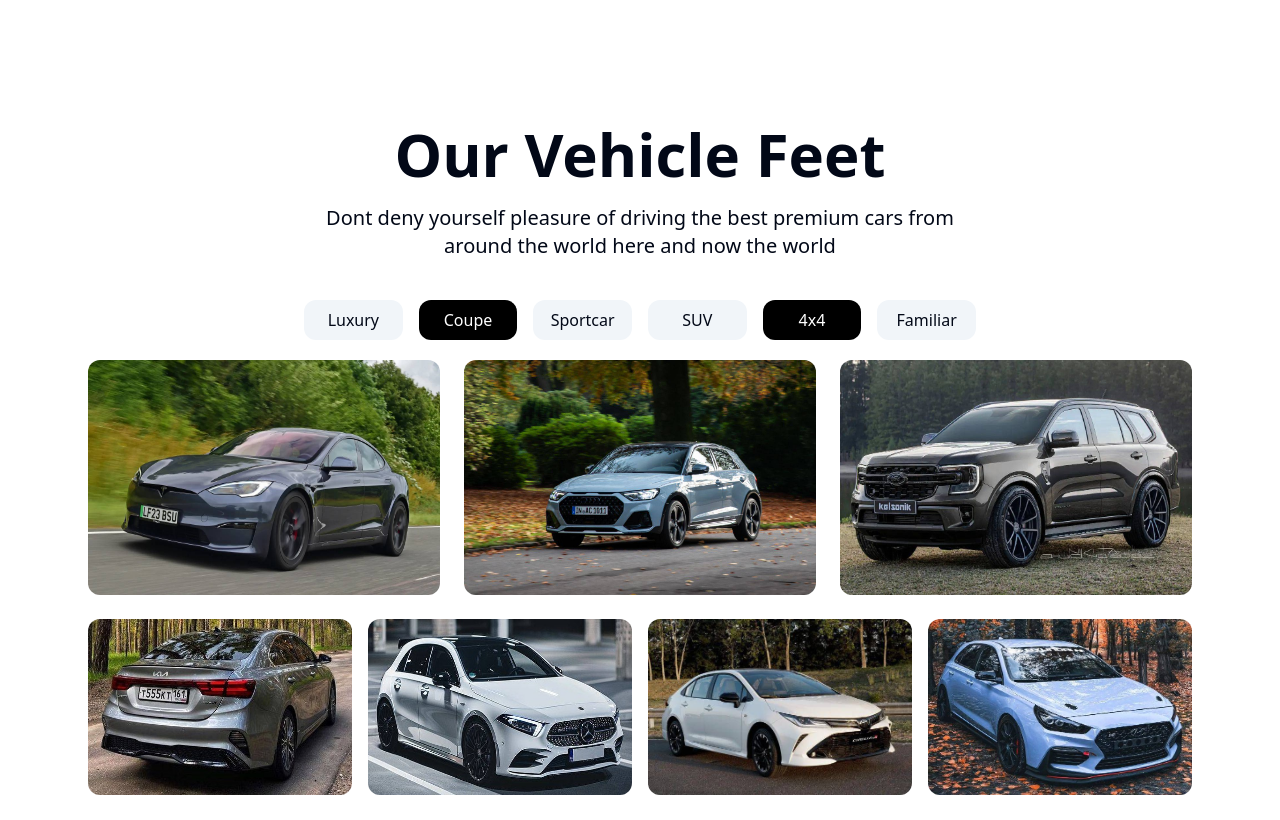
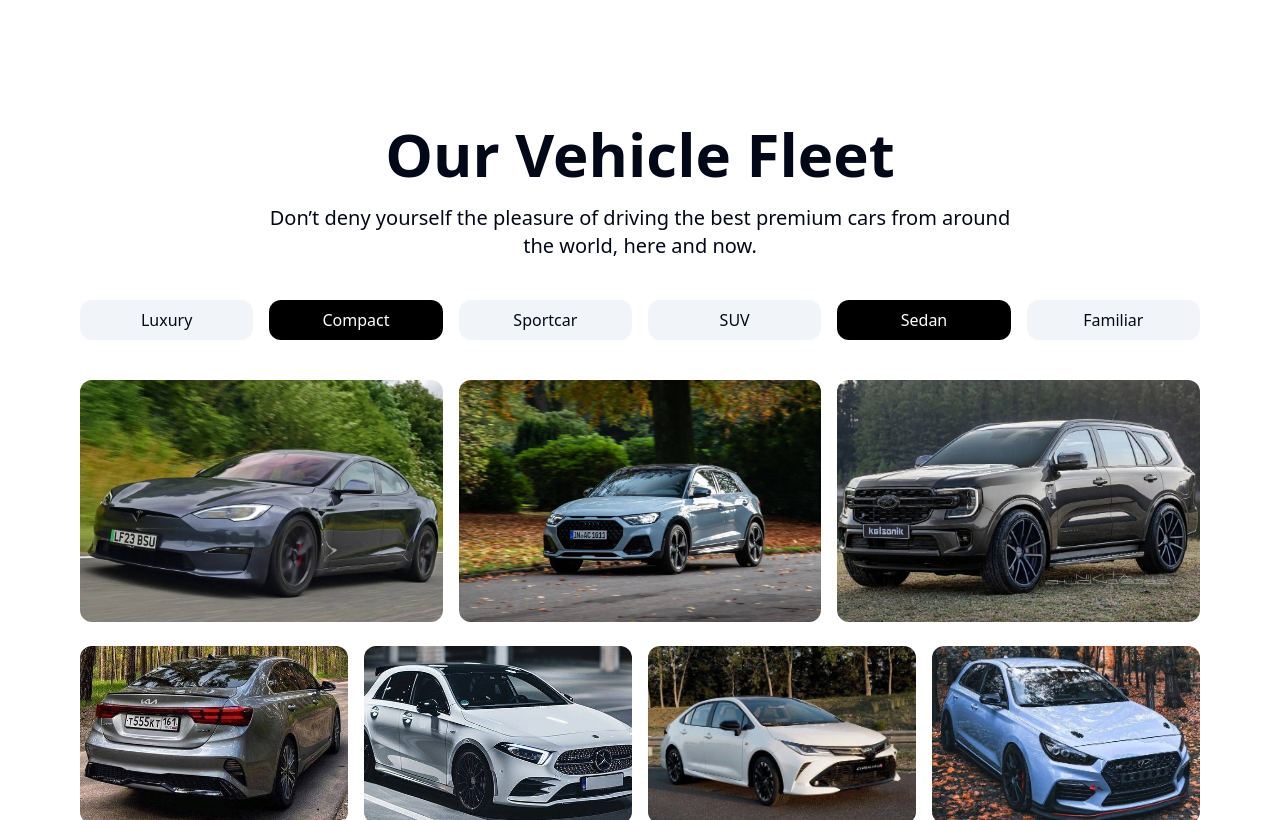
Before and after one commit to Ivannj/Ecom-RentalCars, a Next.js app: page / in a window 1280 px wide. Shown: the part 1980-2800 px from the top of the page. Built offline with nearby package versions, Linux system fonts and the light colour scheme; no server answers.

Commit message:
Fix all issues in changes_important

```diff
--- a/app/(routes)/(dashboard)/dashboard/admin/cars-manager/components/ButtonAddCar/ButtonAddCar.tsx
+++ b/app/(routes)/(dashboard)/dashboard/admin/cars-manager/components/ButtonAddCar/ButtonAddCar.tsx
@@ -25,12 +25,14 @@ export function ButtonAddCar() {
           </Button>
         </DialogTrigger>
         <DialogContent className="w-full mx-auto p-4 max-h-[90vh] overflow-y-auto">
+          <DialogTitle>
           <DialogHeader>
             <DialogTitle>Add a New Car</DialogTitle>
             <DialogDescription>
               <FormAddCar setOpenDialog={setOpenDialog} />
             </DialogDescription>
           </DialogHeader>
+          </DialogTitle>
         </DialogContent>
       </Dialog>
     );
--- a/app/(routes)/(dashboard)/dashboard/admin/cars-manager/components/ListCars/CardCar/ButtonEditCar/ButtonEditCar.tsx
+++ b/app/(routes)/(dashboard)/dashboard/admin/cars-manager/components/ListCars/CardCar/ButtonEditCar/ButtonEditCar.tsx
@@ -26,12 +26,14 @@ export function ButtonEditCar(props: ButtonEditCarProps) {
         </Button>
       </DialogTrigger>
       <DialogContent className="w-full mx-auto p-4 max-h-[90vh] overflow-y-auto">
+        <DialogTitle>
         <DialogHeader>
           <DialogTitle>Edit Car</DialogTitle>
           <DialogDescription>
             <FormEditCar setOpenDialog={setOpenDialog} carData={carData} />
           </DialogDescription>
         </DialogHeader>
+        </DialogTitle>
       </DialogContent>
     </Dialog>
   );
--- a/app/(routes)/(dashboard)/dashboard/components/NavbarDashboard/NavbarDashboard.tsx
+++ b/app/(routes)/(dashboard)/dashboard/components/NavbarDashboard/NavbarDashboard.tsx
@@ -11,8 +11,10 @@ import { LogoDashboard } from "../LogoDashboard";
 export function NavbarDashboard() {
   return (
     <nav className="flex items-center justify-between w-full h-20 px-2 border-b gap-x-4 md:px-6 bg-background">
-
+      {/* Ocultar logo en pantallas grandes */}
+      <div className="block xl:hidden">
         <LogoDashboard />
+      </div>
 
       <div className="block xl:hidden">
         <Sheet>
@@ -25,7 +27,7 @@ export function NavbarDashboard() {
         </Sheet>
       </div>
       <div className="flex items-center justify-end w-full gap-x-2">
-        <UserButton  />
+        <UserButton />
       </div>
     </nav>
   );
--- a/app/(routes)/(home)/components/OurFleet/OurFleet.data.ts
+++ b/app/(routes)/(home)/components/OurFleet/OurFleet.data.ts
@@ -4,7 +4,7 @@ export const categoryOurFleet = [
       active: false,
     },
     {
-      name: "Coupe",
+      name: "Compact",
       active: true,
     },
     {
@@ -16,7 +16,7 @@ export const categoryOurFleet = [
       active: false,
     },
     {
-      name: "4x4",
+      name: "Sedan",
       active: true,
     },
     {
--- a/app/(routes)/(home)/components/OurFleet/OurFleet.tsx
+++ b/app/(routes)/(home)/components/OurFleet/OurFleet.tsx
@@ -11,18 +11,20 @@ import Link from "next/link";
 
 export function OurFleet() {
   return (
-    <div className="max-w-6xl mx-auto text-center py-12 lg:py-40 p-6">
-      <h3 className="text-2xl lg:text-6xl font-bold">Our Vehicle Feet</h3>
-      <p className="text-lg mt-2 lg:mt-5 lg:text-xl text-center w-full mx-auto max-w-2xl mb-5 lg:mb-10">
-        Dont deny yourself pleasure of driving the best premium cars from around
-        the world here and now the world
+    <div className="max-w-6xl mx-auto text-center py-12 lg:py-40 px-4">
+      <h3 className="text-2xl lg:text-6xl font-bold">Our Vehicle Fleet</h3>
+      <p className="text-lg mt-2 lg:mt-5 lg:text-xl max-w-3xl mx-auto mb-5 lg:mb-10">
+        Don’t deny yourself the pleasure of driving the best premium cars from
+        around the world, here and now.
       </p>
-      <div className="grid grid-cols-2 lg:grid-cols-6 gap-4 items-center justify-center mb-5 max-w-2xl mx-auto">
+
+      {/* Categorías */}
+      <div className="grid grid-cols-2 sm:grid-cols-3 lg:grid-cols-6 gap-4 mb-10">
         {categoryOurFleet.map(({ name, active }) => (
           <div
             key={name}
             className={cn(
-              "rounded-xl py-2 px-3",
+              "rounded-xl py-2 px-3 text-sm lg:text-base",
               active ? "bg-black text-white" : "bg-slate-100"
             )}
           >
@@ -30,36 +32,45 @@ export function OurFleet() {
           </div>
         ))}
       </div>
-      <div className="mb-10">
-        <div className="grid grid-cols-3 gap-x-6 mb-6">
+
+      {/* Imágenes */}
+      <div className="space-y-6">
+        {/* Primer Bloque */}
+        <div className="grid grid-cols-1 sm:grid-cols-2 lg:grid-cols-3 gap-4 justify-items-center">
           {dataFirstBlockOurFleet.map(({ url }) => (
-            <div key={url}>
+            <div key={url} className="w-full max-w-[400px]">
               <Image
                 src={`/images/cars/${url}`}
                 alt="Car"
                 width={400}
                 height={300}
-                className="rounded-xl aspect-[3/2]"
+                className="rounded-xl w-full object-cover"
+                style={{ aspectRatio: "3 / 2" }}
               />
             </div>
           ))}
         </div>
-        <div className="grid grid-cols-4 gap-x-4 mb-4">
+
+        {/* Segundo Bloque */}
+        <div className="grid grid-cols-2 sm:grid-cols-3 lg:grid-cols-4 gap-4 justify-items-center">
           {dataSecondBlockOurFleet.map(({ url }) => (
-            <div key={url}>
+            <div key={url} className="w-full max-w-[400px]">
               <Image
                 src={`/images/cars/${url}`}
                 alt="Car"
                 width={400}
                 height={300}
-                className="rounded-xl aspect-[3/2]"
+                className="rounded-xl w-full object-cover"
+                style={{ aspectRatio: "3 / 2" }}
               />
             </div>
           ))}
         </div>
       </div>
+
+      {/* Botón */}
       <Link href="/cars">
-        <Button className="rounded-xl p-6 text-lg mt-5" variant="outline">
+        <Button className="rounded-xl px-6 py-3 text-lg mt-10" variant="outline">
           Show all models
           <MoveRight className="ml-2" />
         </Button>
--- a/components/Shared/Navbar/Navbar.tsx
+++ b/components/Shared/Navbar/Navbar.tsx
@@ -5,24 +5,17 @@ import { UserButton, useAuth } from "@clerk/nextjs";
 import { Heart, User } from "lucide-react";
 import Image from "next/image";
 import Link from "next/link";
-import { usePathname } from "next/navigation";
 
 export function Navbar() {
   const { userId } = useAuth();
   const { lovedItems } = useLovedCars();
-  const pathname = usePathname();
-
-  console.log("Current pathname:", pathname); // Para depuración
 
   return (
     <div className="max-w-5xl py-5 mx-auto">
       <div className="justify-between lg:flex">
-        {/* Oculta el logo si estás en cualquier ruta del dashboard */}
-        {!pathname.startsWith("/dashboard") && (
-          <Link href="/" className="flex items-center justify-center gap-x-2">
-            <Image src="/logo.svg" alt="Brivify" width={250} height={200} />
-          </Link>
-        )}
+        <Link href="/" className="flex items-center justify-center gap-x-2">
+          <Image src="/logo.svg" alt="Brivify" width={250} height={200} />
+        </Link>
 
         <div className="flex items-center justify-center gap-x-7">
           <Link href="/cars">List Cars</Link>
--- a/components/Shared/Reveal/Reveal.tsx
+++ b/components/Shared/Reveal/Reveal.tsx
@@ -1,7 +1,7 @@
 "use client";
 import { motion, useAnimation, useInView } from "framer-motion";
 import { RevealProps } from "./Reveal.types";
-import { useEffect, useRef, useState } from "react";
+import { useEffect, useRef } from "react";
 
 export const fadeIn = (position: string, delay?: number) => {
   return {
@@ -11,20 +11,20 @@ export const fadeIn = (position: string, delay?: number) => {
       opacity: 1,
       transition: {
         type: "tween",
-        duration: 1.4,
-        delay: delay ? delay : 0.5,
+        duration: 0.7, // Reducir duración de 1.4 a 0.7
+        delay: delay ? delay : 0, // Reducir delay predeterminado a 0
         ease: [0.25, 0.25, 0.25, 0.75],
       },
     },
     hidden: {
-      y: position === "bottom" ? -80 : 0,
-      x: position === "right" ? 80 : 0,
+      y: position === "bottom" ? -40 : 0, // Hacer el movimiento más sutil
+      x: position === "right" ? 40 : 0, // Reducir el desplazamiento horizontal
       opacity: 0,
       transition: {
         type: "tween",
-        duration: 0.5,
-        delay: 0.5,
-        ease: [0.25, 0.25, 0.25, 0.25],
+        duration: 0.4, // Animación de salida más rápida
+        delay: 0, // Eliminar delay
+        ease: [0.25, 0.25, 0.25, 0.75],
       },
     },
   };
@@ -34,7 +34,7 @@ export function Reveal(props: RevealProps) {
   const { children, position, className, delay } = props;
 
   const ref = useRef(null);
-  const isInView = useInView(ref, { once: false });
+  const isInView = useInView(ref, { once: true }); // Solo animar una vez
   const mainControls = useAnimation();
   const slideControls = useAnimation();
 
@@ -54,10 +54,6 @@ export function Reveal(props: RevealProps) {
         initial="hidden"
         animate={mainControls}
         exit="hidden"
-        transition={{
-          duration: 0.5,
-          delay: 0.5,
-        }}
       >
         {children}
       </motion.div>
```
Also changed, not shown: app/(routes)/(dashboard)/loved-cars/components/ListLovedCars/ListLovedCars.tsx (+21 -15 lines), assets/Info_cars/changes_important.txt. Lines whose indentation alone changed are shown as unchanged.
